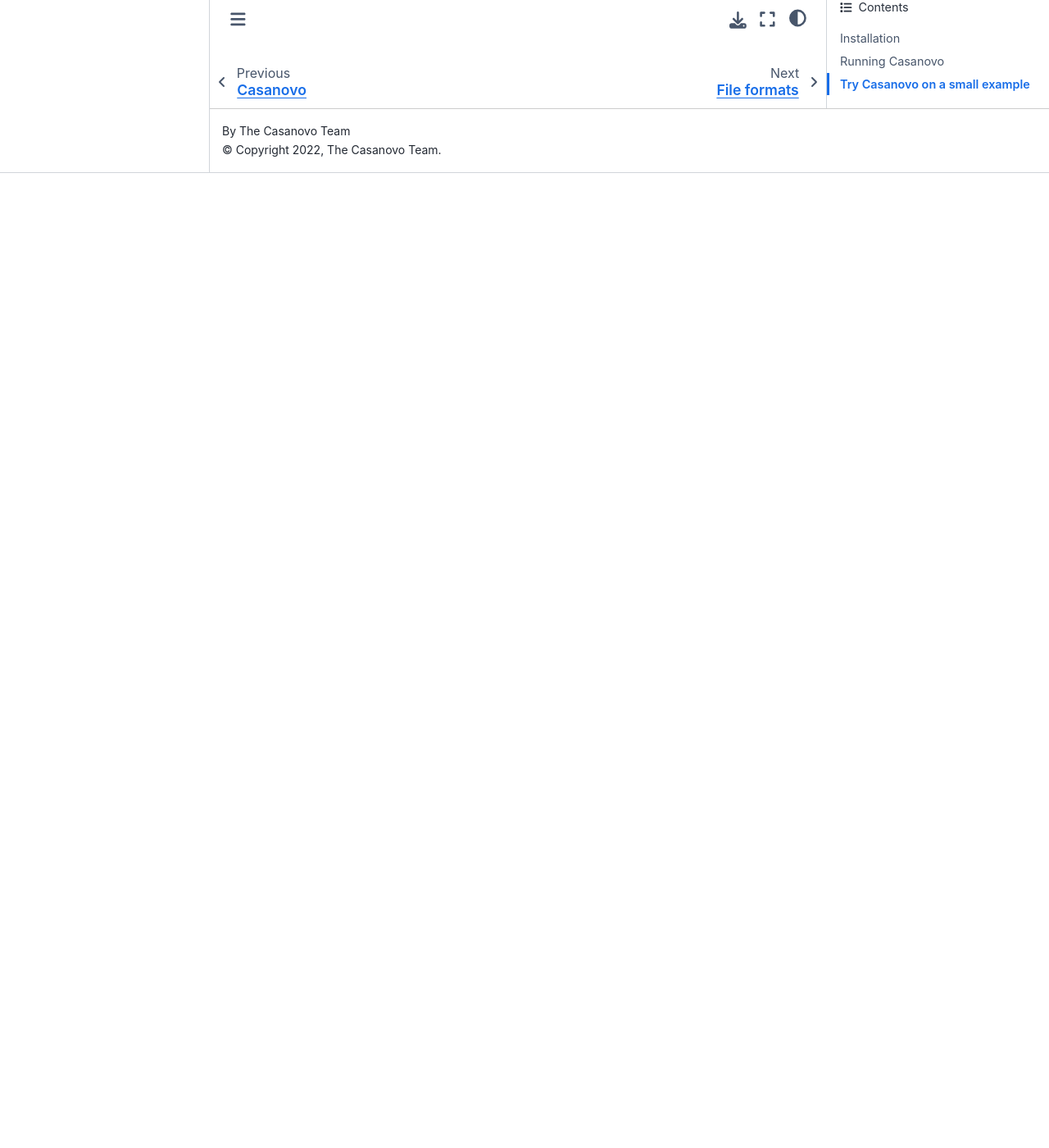
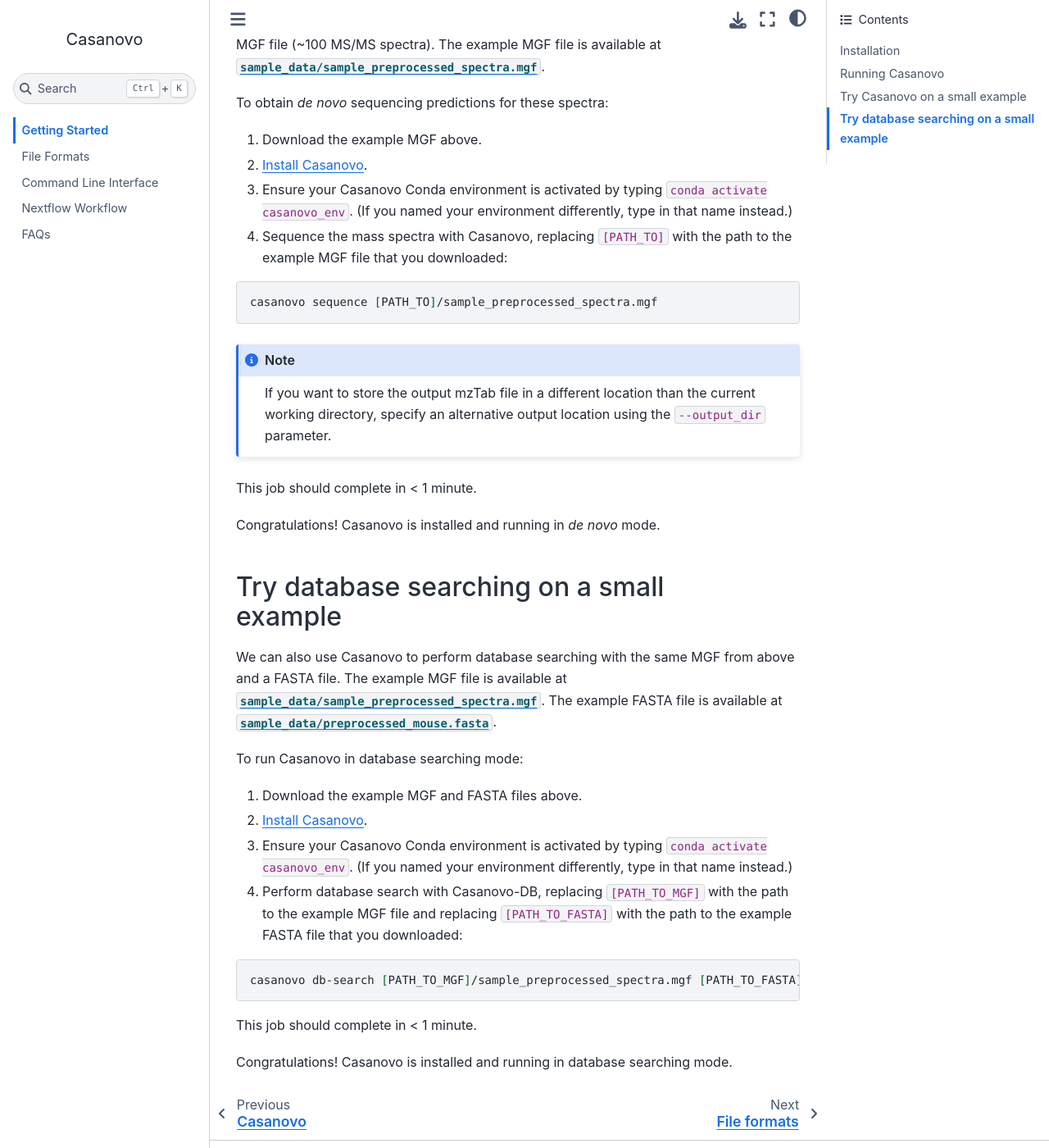
Before and after one commit to Noble-Lab/casanovo, a Sphinx documentation site: the page built from docs/getting_started.md, in a window 1280 px wide and 1400 px high, scrolled down 7561 px. Shown: the whole window at 82% size. Built offline with Sphinx 7.4.7 and the Sphinx Book theme 1.1.4, drawn with Linux system fonts in a browser that asks for light colours; before the commit the page ends 7772 px from its top, so only the background shows below that; some of the changed text lies outside the part shown.

Commit message:
Update docs for Casanovo-DB (#404)
* Update getting_started.md

image not added yet

* Update cli.rst

added db-search to :commands:

* Update getting_started.md

add svg

* Update file_formats.md

add information on file formats, update config print, explain accession field

* add sample data and update getting_started

* Generate new screengrabs with rich-codex

* Fix incorrect image in getting_started.md

Fix screengrabs

* Generate new screengrabs with rich-codex

* fixed getting_started and pruned mouse fasta

* Minor edits

* Fixes and updates

* Generate new screengrabs with rich-codex

---------

Co-authored-by: github-actions[bot] <github-actions[bot]@users.noreply.github.com>
Co-authored-by: Wout Bittremieux <wout@bittremieux.be>

````diff
--- a/docs/cli.rst
+++ b/docs/cli.rst
@@ -7,4 +7,4 @@
 .. click:: casanovo.casanovo:main
    :prog: casanovo
    :nested: full
-   :commands: configure, evaluate, sequence, train, version
+   :commands: configure, db-search, evaluate, sequence, train, version
--- a/docs/getting_started.md
+++ b/docs/getting_started.md
@@ -2,7 +2,7 @@
 
 ## Installation
 
-We recommend to run Casanovo in a dedicated [conda environment](https://docs.conda.io/en/latest/).
+We recommend to run Casanovo in a dedicated [Conda environment](https://docs.conda.io/en/latest/).
 This helps keep your environment for Casanovo and its dependencies separate from your other Python environments.
 
 ```{Note}
@@ -33,10 +33,10 @@
 ```
 
 Your shell should now say **(casanovo_env)** instead of **(base)**.
-If this is the case, then you have set up conda and the environment correctly.
+If this is the case, then you have set up Conda and the environment correctly.
 
 ```{note}
-Be sure to retype in the activation command into your terminal when you reopen anaconda and want to use Casanovo.
+Be sure to retype in the activation command into your terminal when you reopen Anaconda and want to use Casanovo.
 ```
 
 ### *Optional:* Install PyTorch manually
@@ -94,9 +94,9 @@
 We recommend a Linux system with a dedicated GPU to achieve optimal runtime performance.
 ```
 
-### Sequence new mass spectra
+### _De novo_ peptide sequencing
 
-To sequence your own mass spectra with Casanovo, use the `casanovo sequence` command:
+To *de novo* sequence your own mass spectra with Casanovo, use the `casanovo sequence` command:
 
 ```sh
 casanovo sequence spectra.mgf
@@ -115,9 +115,25 @@
 ```
 ![`casanovo evaluate --help`](images/evaluate-help.svg)
 
-
 To evaluate the peptide predictions, ground truth peptide labels must to be provided as an annotated MGF file where the peptide sequence is denoted in the `SEQ` field.
 Compatible MGF files are available from [MassIVE-KB](https://massive.ucsd.edu/ProteoSAFe/static/massive-kb-libraries.jsp).
+
+### Database searching
+
+To perform database search using Casanovo as a score function, use the `casanovo db-search` command:
+
+```sh
+casanovo db-search spectra.mgf proteome.fasta
+```
+![`casanovo db-search --help`](images/db-search-help.svg)
+
+In this case, besides MS/MS spectra in mzML, mzXML, or MGF file(s), Casanovo needs as minimal input the protein database in the FASTA format.
+Additional settings that determine how peptides are derived from the protein sequences can be specified in the YAML configuration file (default: tryptic digestion).
+This will write PSM scores for the given MS/MS spectra and FASTA file to the specified output file in mzTab format.
+
+```{note}
+Database searching is an *experimental feature* that may run very slowly for large protein databases.
+```
 
 ### Train a new model
 
@@ -140,7 +156,7 @@
 To obtain *de novo* sequencing predictions for these spectra:
 1. Download the example MGF above.
 2. [Install Casanovo](#installation).
-3. Ensure your Casanovo conda environment is activated by typing `conda activate casanovo_env`. (If you named your environment differently, type in that name instead.)
+3. Ensure your Casanovo Conda environment is activated by typing `conda activate casanovo_env`. (If you named your environment differently, type in that name instead.)
 4. Sequence the mass spectra with Casanovo, replacing `[PATH_TO]` with the path to the example MGF file that you downloaded:
 ```sh
 casanovo sequence [PATH_TO]/sample_preprocessed_spectra.mgf
@@ -152,4 +168,23 @@
 
 This job should complete in < 1 minute.
 
-Congratulations! Casanovo is installed and running.
+Congratulations! Casanovo is installed and running in *de novo* mode.
+
+## Try database searching on a small example
+
+We can also use Casanovo to perform database searching with the same MGF from above and a FASTA file.
+The example MGF file is available at [`sample_data/sample_preprocessed_spectra.mgf`](https://github.com/Noble-Lab/casanovo/blob/main/sample_data/sample_preprocessed_spectra.mgf).
+The example FASTA file is available at [`sample_data/preprocessed_mouse.fasta`](https://github.com/Noble-Lab/casanovo/blob/main/sample_data/preprocessed_mouse.fasta).
+
+To run Casanovo in database searching mode:
+1. Download the example MGF and FASTA files above.
+2. [Install Casanovo](#installation).
+3. Ensure your Casanovo Conda environment is activated by typing `conda activate casanovo_env`. (If you named your environment differently, type in that name instead.)
+4. Perform database search with Casanovo-DB, replacing `[PATH_TO_MGF]` with the path to the example MGF file and replacing `[PATH_TO_FASTA]` with the path to the example FASTA file that you downloaded:
+```sh
+casanovo db-search [PATH_TO_MGF]/sample_preprocessed_spectra.mgf [PATH_TO_FASTA]/preprocessed_mouse.fasta
+```
+
+This job should complete in < 1 minute.
+
+Congratulations! Casanovo is installed and running in database searching mode.
````
Also changed, not shown: other parts of docs/getting_started.md (+5 -5 lines), docs/file_formats.md (+71 -36 lines), docs/images/db-search-help.svg (added), docs/images/help.svg, 1 other file.
